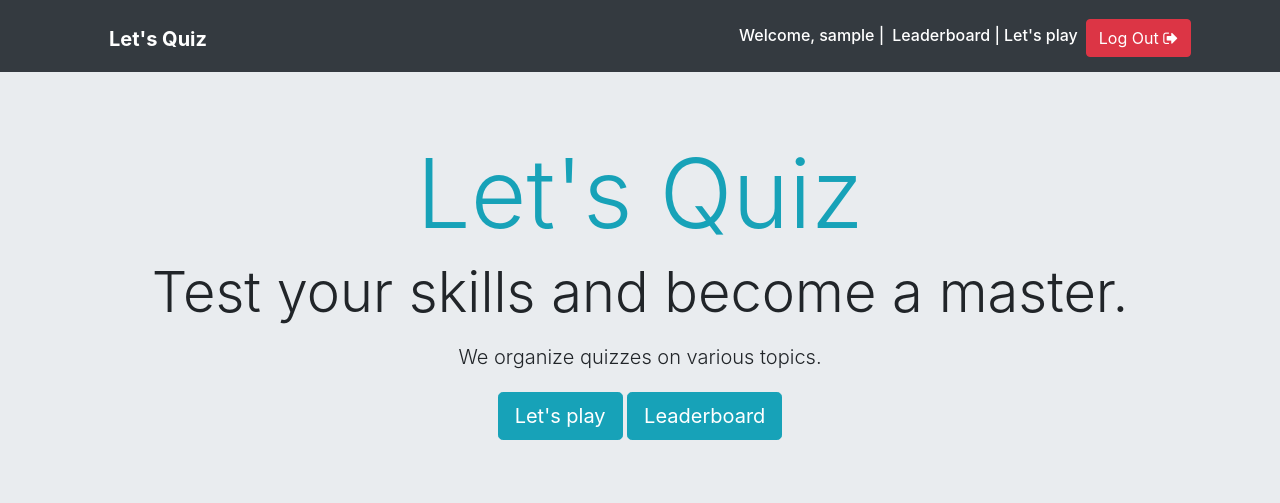
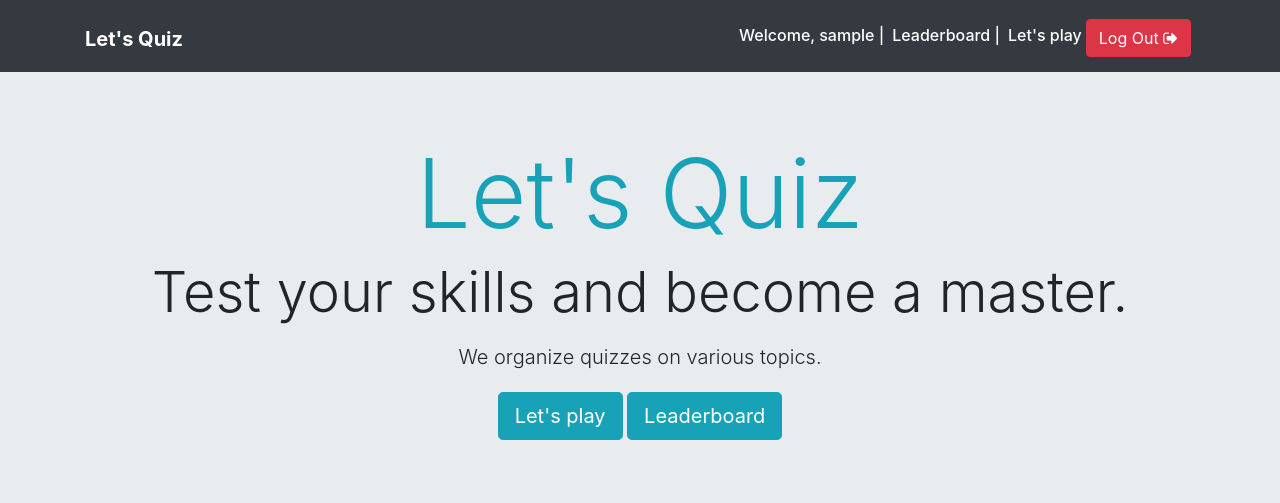
Before and after one commit to akashgiricse/lets-quiz, a Django app: page / in a window 1280 px wide. Shown: the top 503 px of the page. Run offline with Django 3.2, Linux system fonts and the light colour scheme; the visitor is signed in with stand-in values (Sample User, id 1); some libraries are stand-ins or nearby versions.

Commit message:
Modifications in buttons

```diff
--- a/lets_quiz/templates/base.html
+++ b/lets_quiz/templates/base.html
@@ -22,7 +22,7 @@
 <body class="bg-light">
     <nav class="navbar navbar-expand-md navbar-dark bg-dark">
         <div class="container">
-            <h1 class="mx-4"><a href="{% url 'quiz:home' %}" class="navbar-brand">
+            <h1><a href="{% url 'quiz:home' %}" class="navbar-brand">
             <strong>Let's Quiz</strong></a></h1>
             <button type="button" class="navbar-toggler" data-toggle="collapse" data-target="#navbar" aria-controls="navbar" aria-expanded="false" aria-label="Toggle navigation"><span class="navbar-toggler-icon"></span></button>
             <div class="collapse navbar-collapse justify-content-end " id="navbar">
@@ -31,8 +31,8 @@
                 <a href="{% url 'quiz:login' %}" class="btn btn-info mt-1"><i class="fa fa-sign-in" aria-hidden="true"></i> Log In</a>
                 {% else %}
                 <h6 class="text-white mt-2 mr-2">Welcome, {{ request.user.username }} | </h6>
-                <h6 class="text-white mt-2"><a href="{% url 'quiz:leaderboard' %}" class="text-white">Leaderboard</a> |</h6>
-                <h6 class="mt-2"><a href="{% url 'quiz:play' %}" class="text-white mx-1">Let's play</a></h6>
+                <h6 class="text-white mt-2 mr-2"><a href="{% url 'quiz:leaderboard' %}" class="text-white">Leaderboard</a> |</h6>
+                <h6 class="mt-2"><a href="{% url 'quiz:play' %}" class="text-white">Let's play</a></h6>
                 <a href="{% url 'quiz:logout' %}" class="btn btn-danger mt-1 mx-1">Log Out <i class="fa fa-sign-out" aria-hidden="true"></i></a>
                 {% endif %}
             </div>
```
